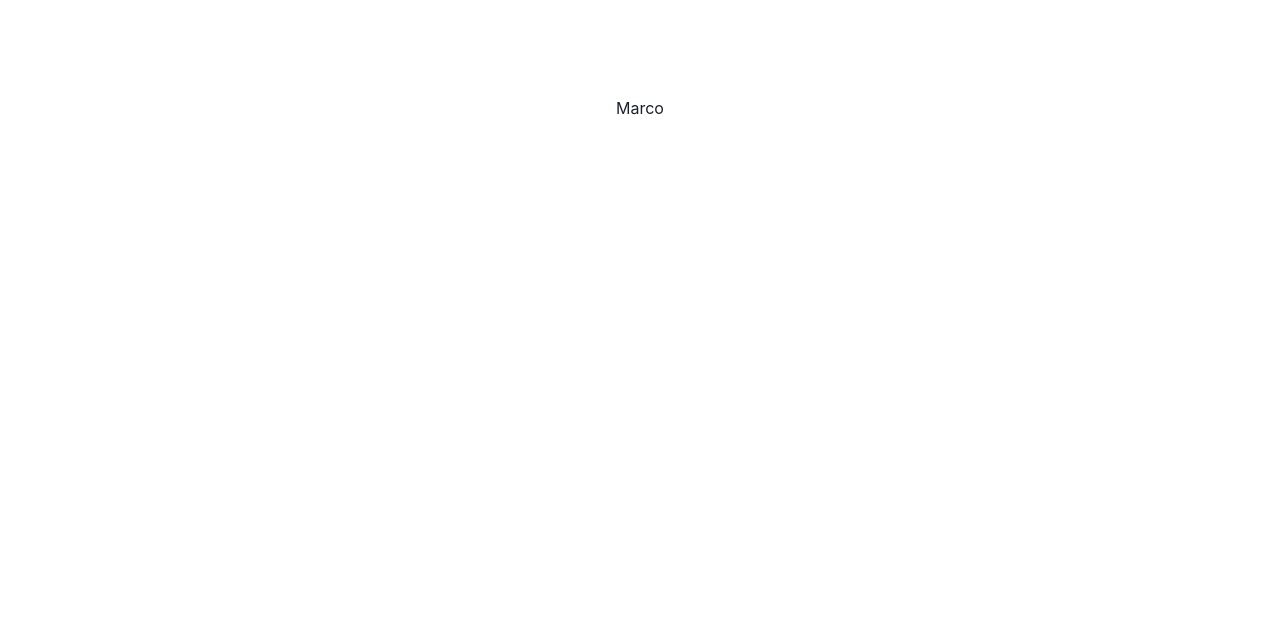
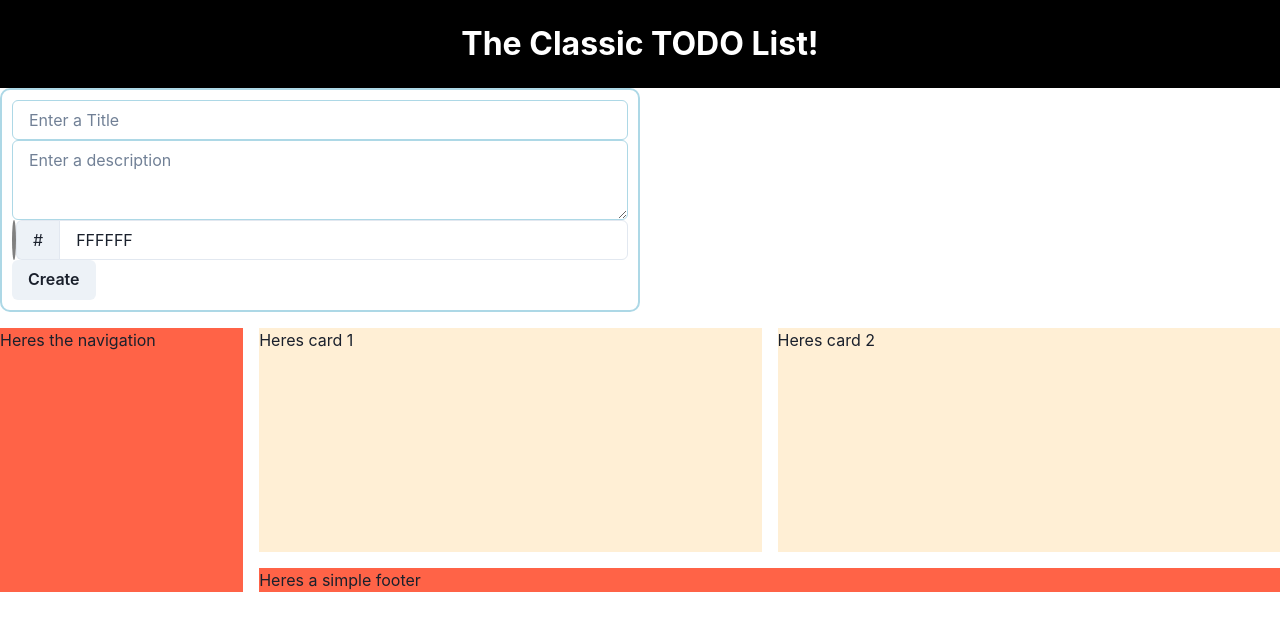
Before and after one commit to riezahughes/bun-cdklocal-testing, a Next.js app in the folder frontend/: page / in a window 1280 px wide. Shown: the top 630 px of the page. Built offline with nearby package versions, Linux system fonts and the light colour scheme.

Commit message:
building out the basic popup form

```diff
--- a/frontend/package.json
+++ b/frontend/package.json
@@ -16,7 +16,8 @@
     "framer-motion": "^10.16.4",
     "next": "13.5.4",
     "react": "^18",
-    "react-dom": "^18"
+    "react-dom": "^18",
+    "zod": "^3.22.2"
   },
   "devDependencies": {
     "typescript": "^5",
--- /dev/null
+++ b/frontend/src/components/Card.tsx
@@ -0,0 +1,5 @@
+import { CardBody } from "@chakra-ui/react";
+
+const Card = () => {
+  return <CardBody></CardBody>;
+};
--- /dev/null
+++ b/frontend/src/components/Headline.tsx
@@ -0,0 +1,20 @@
+import { Center } from "@chakra-ui/react";
+import { PropsWithChildren } from "react";
+
+const Headline = ({ children }: PropsWithChildren) => {
+  return (
+    <Center
+      bg="black"
+      w="100%"
+      p="20px 0px"
+      color="white"
+      fontSize="2em"
+      fontWeight="bold"
+      textTransform="capitalize"
+    >
+      {children}
+    </Center>
+  );
+};
+
+export default Headline;
--- /dev/null
+++ b/frontend/src/modules/ColourPicker.tsx
@@ -0,0 +1,45 @@
+import { useState } from "react";
+import styled from "@emotion/styled";
+import {
+  Grid,
+  GridItem,
+  Input,
+  InputGroup,
+  InputLeftAddon,
+  Stack,
+} from "@chakra-ui/react";
+
+interface IColourPicker {
+  name: string;
+}
+
+const ColourPicker = ({ name }: IColourPicker) => {
+  const [currentColour, setCurrentColour] = useState("FFFFFF");
+
+  const handleColourChange = (event: any) => {
+    setCurrentColour(event?.target?.value);
+  };
+
+  const ColourHolder = styled.div`
+    background-color: #${currentColour};
+    border-radius: 50%;
+    border: 2px solid grey;
+  `;
+  return (
+    <Stack>
+      <InputGroup>
+        <ColourHolder />
+        <InputLeftAddon>#</InputLeftAddon>
+        <Input
+          name={name}
+          prefix="#"
+          defaultValue={currentColour}
+          onChange={(e) => handleColourChange(e)}
+          textTransform="uppercase"
+        />
+      </InputGroup>
+    </Stack>
+  );
+};
+
+export default ColourPicker;
--- /dev/null
+++ b/frontend/src/modules/InputForm.tsx
@@ -0,0 +1,25 @@
+import { CreateItemSchema, CreateItemSchemaType } from "@/schemas/CreateItem";
+import { Button, Input, Textarea } from "@chakra-ui/react";
+import styled from "@emotion/styled";
+import ColourPicker from "./ColourPicker";
+
+const StyledForm = styled.form`
+  background-color: white;
+  width: 50%;
+  border: 2px solid lightblue;
+  border-radius: 10px;
+  padding: 10px;
+`;
+
+const InputForm = () => {
+  return (
+    <StyledForm>
+      <Input name="title" placeholder="Enter a Title" />
+      <Textarea name="description" placeholder="Enter a description" />
+      <ColourPicker name="colour" />
+      <Button>Create</Button>
+    </StyledForm>
+  );
+};
+
+export default InputForm;
--- a/frontend/src/pages/globals.css
+++ /dev/null
@@ -1,107 +0,0 @@
-:root {
-  --max-width: 1100px;
-  --border-radius: 12px;
-  --font-mono: ui-monospace, Menlo, Monaco, 'Cascadia Mono', 'Segoe UI Mono',
-    'Roboto Mono', 'Oxygen Mono', 'Ubuntu Monospace', 'Source Code Pro',
-    'Fira Mono', 'Droid Sans Mono', 'Courier New', monospace;
-
-  --foreground-rgb: 0, 0, 0;
-  --background-start-rgb: 214, 219, 220;
-  --background-end-rgb: 255, 255, 255;
-
-  --primary-glow: conic-gradient(
-    from 180deg at 50% 50%,
-    #16abff33 0deg,
-    #0885ff33 55deg,
-    #54d6ff33 120deg,
-    #0071ff33 160deg,
-    transparent 360deg
-  );
-  --secondary-glow: radial-gradient(
-    rgba(255, 255, 255, 1),
-    rgba(255, 255, 255, 0)
-  );
-
-  --tile-start-rgb: 239, 245, 249;
-  --tile-end-rgb: 228, 232, 233;
-  --tile-border: conic-gradient(
-    #00000080,
-    #00000040,
-    #00000030,
-    #00000020,
-    #00000010,
-    #00000010,
-    #00000080
-  );
-
-  --callout-rgb: 238, 240, 241;
-  --callout-border-rgb: 172, 175, 176;
-  --card-rgb: 180, 185, 188;
-  --card-border-rgb: 131, 134, 135;
-}
-
-@media (prefers-color-scheme: dark) {
-  :root {
-    --foreground-rgb: 255, 255, 255;
-    --background-start-rgb: 0, 0, 0;
-    --background-end-rgb: 0, 0, 0;
-
-    --primary-glow: radial-gradient(rgba(1, 65, 255, 0.4), rgba(1, 65, 255, 0));
-    --secondary-glow: linear-gradient(
-      to bottom right,
-      rgba(1, 65, 255, 0),
-      rgba(1, 65, 255, 0),
-      rgba(1, 65, 255, 0.3)
-    );
-
-    --tile-start-rgb: 2, 13, 46;
-    --tile-end-rgb: 2, 5, 19;
-    --tile-border: conic-gradient(
-      #ffffff80,
-      #ffffff40,
-      #ffffff30,
-      #ffffff20,
-      #ffffff10,
-      #ffffff10,
-      #ffffff80
-    );
-
-    --callout-rgb: 20, 20, 20;
-    --callout-border-rgb: 108, 108, 108;
-    --card-rgb: 100, 100, 100;
-    --card-border-rgb: 200, 200, 200;
-  }
-}
-
-* {
-  box-sizing: border-box;
-  padding: 0;
-  margin: 0;
-}
-
-html,
-body {
-  max-width: 100vw;
-  overflow-x: hidden;
-}
-
-body {
-  color: rgb(var(--foreground-rgb));
-  background: linear-gradient(
-      to bottom,
-      transparent,
-      rgb(var(--background-end-rgb))
-    )
-    rgb(var(--background-start-rgb));
-}
-
-a {
-  color: inherit;
-  text-decoration: none;
-}
-
-@media (prefers-color-scheme: dark) {
-  html {
-    color-scheme: dark;
-  }
-}
--- a/frontend/src/pages/index.tsx
+++ b/frontend/src/pages/index.tsx
@@ -1,11 +1,34 @@
-import styles from './page.module.css'
+import Headline from "@/components/Headline";
+import { Grid, GridItem } from "@chakra-ui/react";
+import InputForm from "@/modules/InputForm";
 
 const Home = () => {
   return (
-    <main className={styles.main}>
-      <h1>Marco</h1>
-    </main>
-  )
-}
+    <>
+      <Headline>The Classic TODO List!</Headline>
+      <Grid
+        templateRows="repeat(2, 1fr)"
+        templateColumns="repeat(5, 1fr)"
+        gap={4}
+      >
+        <GridItem colSpan={5}>
+          <InputForm />
+        </GridItem>
+        <GridItem rowSpan={2} colSpan={1} bg="tomato">
+          <span>Heres the navigation</span>
+        </GridItem>
+        <GridItem colSpan={2} bg="papayawhip">
+          <span>Heres card 1</span>
+        </GridItem>
+        <GridItem colSpan={2} bg="papayawhip">
+          <span>Heres card 2</span>
+        </GridItem>
+        <GridItem colSpan={4} bg="tomato">
+          Heres a simple footer
+        </GridItem>
+      </Grid>
+    </>
+  );
+};
 
-export default Home
+export default Home;
--- a/frontend/src/pages/page.module.css
+++ /dev/null
@@ -1,8 +0,0 @@
-.main {
-  display: flex;
-  flex-direction: column;
-  justify-content: space-between;
-  align-items: center;
-  padding: 6rem;
-  min-height: 100vh;
-}
--- /dev/null
+++ b/frontend/src/schemas/CreateItem.ts
@@ -0,0 +1,9 @@
+import { z } from "zod";
+
+export const CreateItemSchema = z.object({
+  title: z.string().nonempty({ message: "Name is required" }),
+  message: z.string().nonempty({ message: "Enter extra information" }),
+  colour: z.string().max(7).nonempty({ message: "Pick a colour" }),
+});
+
+export type CreateItemSchemaType = z.infer<typeof CreateItemSchema>;
```
Also changed, not shown: frontend/src/pages/_app.tsx (+8 -7 lines), 1 other file (tests, documents, lock files or other folders).
